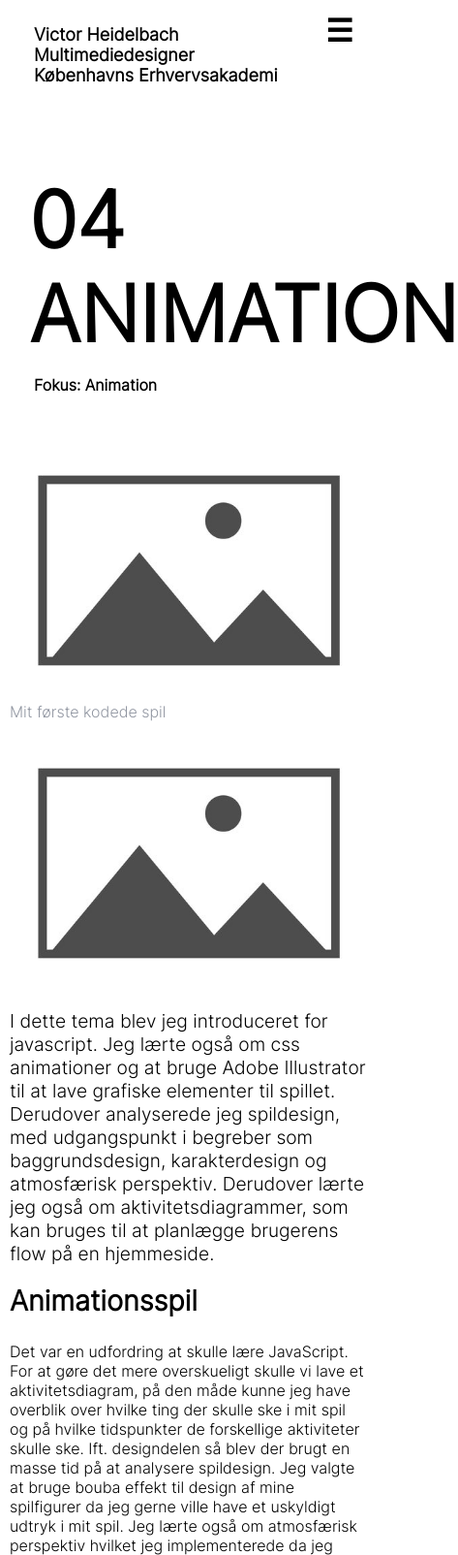
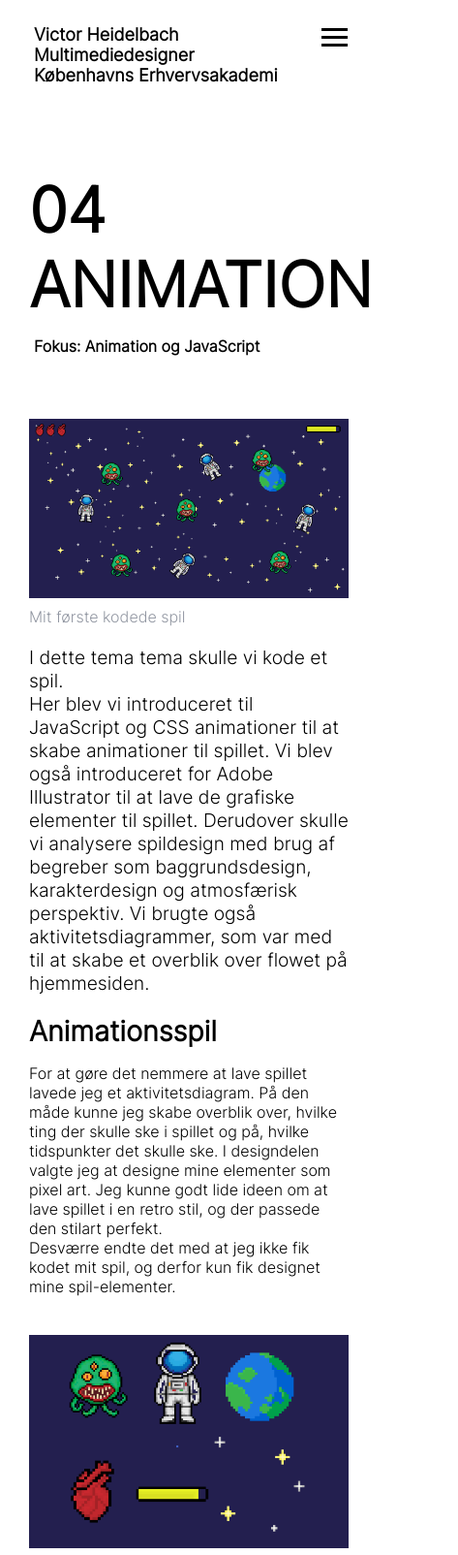
Before and after one commit to Victor-FH/semesterproeve, a plain HTML site: page 04_animation.html in a window 390 px wide. Shown: the top 1604 px of the page at 97% size, 473 px wide, since content can reach past the window. Drawn offline with Linux system fonts and the light colour scheme.

Commit message:
Tema indhold færdigt

```diff
--- a/04_animation.html
+++ b/04_animation.html
@@ -18,8 +18,11 @@
       <h1>
 
         <div class="navbar">
-        <input type="checkbox" id="burger-toggle" class="burger-toggle">
-        <label for="burger-toggle" class="burger-menu">☰</label>
+          <div class="burger-menu">
+            <div class="line"></div>
+            <div class="line"></div>
+            <div class="line"></div>
+          </div>
           <nav class="nav-links">
             <ul>
               <li><a href="index.html">Hjem</a></li>
@@ -33,59 +36,42 @@
     <main class="tema_side">
       <h1 class="venstre">04 ANIMATION</h1>
       <h2>
-        Fokus: Animation<br>
+        Fokus: Animation og JavaScript
       </h2>
       <div class="venstre2">
         <div class="columns">
           <div class="column">
-            <img src="imgs/placeholderimage.jpg" alt="02" />
+            <img src="imgs/spilbaggrund.png" alt="01"/>
             <p class="grey">
               Mit første kodede spil
             </p>
           </div>
           <div class="column">
-            <img src="imgs/placeholderimage.jpg" alt="03" />
-          </div>
-          <div class="column">
             <p class="stor_tekst">
-              I dette tema blev jeg introduceret for
-              javascript. Jeg lærte også om css animationer og at
-              bruge Adobe Illustrator til at lave grafiske elementer til spillet. <br>
-              Derudover analyserede jeg spildesign, med udgangspunkt i begreber som baggrundsdesign,
-              karakterdesign og atmosfærisk perspektiv. Derudover lærte jeg også
-              om aktivitetsdiagrammer, som kan bruges til at planlægge brugerens flow på
-              en hjemmeside.
+              I dette tema tema skulle vi kode et spil. <br>
+              Her blev vi introduceret til JavaScript og CSS animationer til at skabe animationer til spillet.
+              Vi blev også introduceret for Adobe Illustrator til at lave de grafiske elementer til spillet.
+              Derudover skulle vi analysere spildesign med brug af begreber som baggrundsdesign, karakterdesign og atmosfærisk perspektiv.
+              Vi brugte også aktivitetsdiagrammer, som var med til at skabe et overblik over flowet på hjemmesiden.
             </p>
           </div>
+
           <div class="column">
             <h3 class="stor_overskrift">Animationsspil</h3>
             <p class="mellemrum_under">
-              Det var en udfordring at skulle lære JavaScript. For at gøre det
-              mere overskueligt skulle vi lave et aktivitetsdiagram, på den måde
-              kunne jeg have overblik over hvilke ting der skulle ske i mit spil
-              og på hvilke tidspunkter de forskellige aktiviteter skulle ske.
-              Ift. designdelen så blev der brugt en masse tid på at analysere
-              spildesign. Jeg valgte at bruge bouba effekt til design af mine
-              spilfigurer da jeg gerne ville have et uskyldigt udtryk i mit
-              spil. Jeg lærte også om atmosfærisk perspektiv hvilket jeg
-              implementerede da jeg skulle designe min spilleflade. Jeg hentede
-              også inspiration fra kawaii stilen da jeg skulle designe og så
-              valgte jeg at lave spillet i flat design.
+              For at gøre det nemmere at lave spillet lavede jeg et aktivitetsdiagram.
+              På den måde kunne jeg skabe overblik over, hvilke ting der skulle ske i spillet
+              og på, hvilke tidspunkter det skulle ske.
+              I designdelen valgte jeg at designe mine elementer som pixel art.
+              Jeg kunne godt lide ideen om at lave spillet i en retro stil,
+              og der passede den stilart perfekt. <br>
+              Desværre endte det med at jeg ikke fik kodet mit spil, og derfor kun fik designet mine spil-elementer.
             </p>
           </div>
         </div>
         <div class="columns">
           <div class="column">
-            <img class="lillebillede_speciel" src="imgs/placeholderimage.jpg" alt="02"/>
-          </div>
-          <div class="column">
-            <img class="lillebillede2_speciel" src="imgs/placeholderimage.jpg" alt="03"/>
-          </div>
-          <div class="column">
-            <img class="lillebillede" src="imgs/placeholderimage.jpg" alt="02"/>
-          </div>
-          <div class="column">
-            <img class="lillebillede2" src="imgs/placeholderimage.jpg" alt="03"/>
+            <img class="lillebillede" src="imgs/spilelementer.png" alt="02"/>
           </div>
         </div>
       </div>
@@ -94,5 +80,6 @@
     <footer>
       Victor Heidelbach ©
     </footer>
+    <script src="burgermenu.js" defer></script>
   </body>
 </html>
--- /dev/null
+++ b/burgermenu.js
@@ -0,0 +1,10 @@
+document.addEventListener("DOMContentLoaded", function () {
+    const burgerMenu = document.querySelector(".burger-menu");
+    const navLinks = document.querySelector(".nav-links");
+
+    burgerMenu.addEventListener("click", function () {
+      burgerMenu.classList.toggle("open");
+
+      navLinks.classList.toggle("show");
+    });
+  });
--- a/css/layout.css
+++ b/css/layout.css
@@ -1,11 +1,12 @@
 body{
     max-width: 1400px;
     margin: auto;
+    overflow-x: hidden;
 }
 
 .column img {
     max-width: 100%;
-    margin: 0 auto;
+    margin-top: 10px;
 }
 
 .column1 img {
@@ -28,7 +29,6 @@ body{
 .column {
     flex: 1 0 50%;
     margin-bottom: 50px;
-    padding: 20px;
 }
 
 .column a{
--- a/css/styling.css
+++ b/css/styling.css
@@ -58,33 +58,71 @@ a p:hover{
 .navbar {
     position: absolute;
     top: 12px;
-    right: 0;
+    right: -20px;
 }
 
-.burger-toggle {
-    display: none;
-}
+@media (max-width: 768px) {
+    .burger-menu {
+        display: flex;
+        flex-direction: column;
+        width: 30px;
+        height: 20px;
+        cursor: pointer;
+        position: relative;
+        right: 1.5em;
+        top: 17px;
+    }
 
-.burger-menu {
-    display: none;
-    font-size: 1em;
-    cursor: pointer;
-    margin-right: 25px;
-}
+    .burger-menu:hover .line {
+        transition: ease;
+        transition-duration: 0.2s;
+        background-color: rgb(90, 190, 105);
+    }
 
-/*Burgermenu til mobilformat*/
-@media (max-width: 768px) {
+    .line {
+        height: 3px;
+        width: 90%;
+        background-color: black;
+        transition: transform 0.3s ease, opacity 0s ease;
+        position: absolute;
+    }
+
+    .line:nth-child(1) {
+        top: 0;
+    }
+
+    .line:nth-child(2) {
+        top: 8px;
+    }
+
+    .line:nth-child(3) {
+        top: 16px;
+    }
+
+    .burger-menu.open .line:nth-child(1) {
+        transform: rotate(45deg);
+        top: 8px;
+    }
+
+    .burger-menu.open .line:nth-child(2) {
+        opacity: 0;
+    }
+
+    .burger-menu.open .line:nth-child(3) {
+        transform: rotate(-45deg);
+        top: 8px;
+    }
+
     .nav-links {
         display: none;
         flex-direction: column;
         background-color: rgb(255, 255, 255);
         position: absolute;
-        top: 60px;
-        right: 0;
-        width: 200px;
+        top: 40px;
+        right: 10px;
+        width: 125px;
         box-shadow: 0 5px 5px rgba(0, 0, 0, 0.2);
     }
-
     .nav-links ul {
         flex-direction: column;
         margin: 0;
@@ -93,21 +131,10 @@ a p:hover{
 
     .nav-links li {
         margin: 5px 0;
-        text-align: right;
-        padding-right: 20px;
+        text-align: center;
     }
 
-    .burger-menu {
-        display: block;
-    }
-
-    .burger-menu:hover{
-        transition: ease;
-        transition-duration: 0.2s;
-        color:rgb(90, 190, 105);
-    }
-
-    .burger-toggle:checked + .burger-menu + .nav-links {
+    .nav-links.show {
         display: flex;
     }
 }
@@ -160,10 +187,15 @@ footer {
     font-size: 0.8em;
 }
 
+.column{
+    margin-left: 20px;
+    margin-right: 20px;
+}
+
 .venstre {
     margin-bottom: 35px;
+    font-size: 2em;
     margin-left: 20px;
-    font-size: 2em;
 }
 
 .venstre3 {
@@ -175,7 +207,7 @@ footer {
 
 /*styling af enkelte portfolio sider*/
 .tema_side h1 {
-    font-size: 5em;
+    font-size: 4em;
 }
 
 .tema_side h2 {
@@ -190,7 +222,7 @@ footer {
 }
 
 .tema_side:hover,h1,h2,h3,h4,p {
-    color: rgb(0, 0, 0);
+    color: black;
 }
 
 /*styling af tekst*/
@@ -208,7 +240,7 @@ footer {
 .stor_overskrift {
     font-size: 1.8em;
     margin-top: 10px;
-    margin-bottom: 25px;
+    margin-bottom: 10px;
 }
 
 .stor_overskrift_speciel {
@@ -244,16 +276,16 @@ footer {
 
 /*styling af paragraphs på portfoliosider*/
 .mellemrum_under {
-    margin-bottom: -30px;
+    margin-bottom: 30px;
 }
 
 .mellemrum_under2 {
-    margin-bottom: 35px;
+    margin-bottom: 30px;
 }
 
 /*styling af billeder*/
 .lillebillede {
-    margin-top: 13px;
+    margin-top: 10px;
 }
 
 .lillebillede2 {
@@ -262,12 +294,12 @@ footer {
 
 .lillebillede_speciel {
     margin-top: 13px;
-    margin-bottom: -50px;
+    margin-bottom: 30px;
 }
 
 .lillebillede2_speciel {
     margin-top: 13px;
-    margin-bottom: -50px;
+    margin-bottom: 30px;
 }
 
 .full_width_image img {
```
Also changed, not shown: 02_web.html (+6 -2 lines), 03_ux-ui.html (+6 -2 lines), 05_indhold.html (+22 -16 lines), index.html (+6 -2 lines), om_mig.html (+6 -2 lines), portfolio.html (+7 -3 lines), imgs/spilbaggrund.png (added), imgs/spilelementer.png (added), 1 other file. Lines whose indentation alone changed are shown as unchanged.
